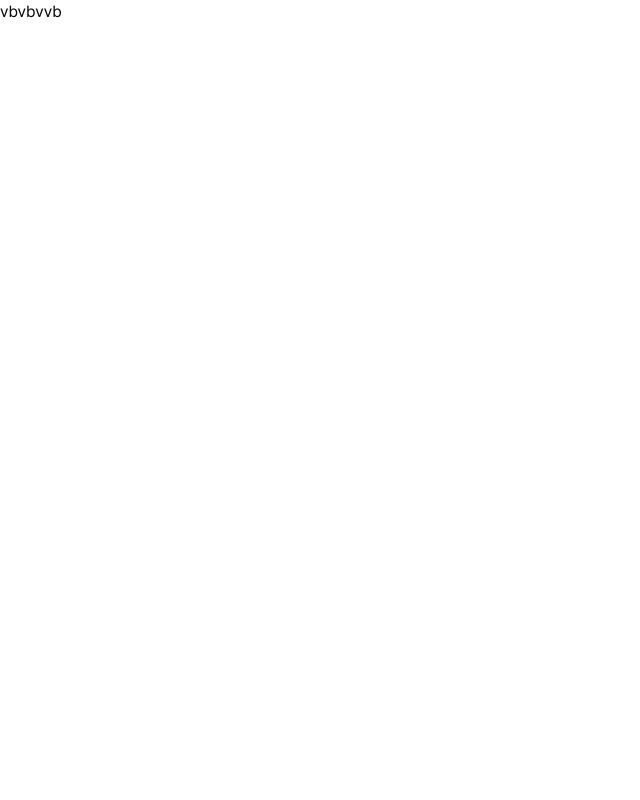
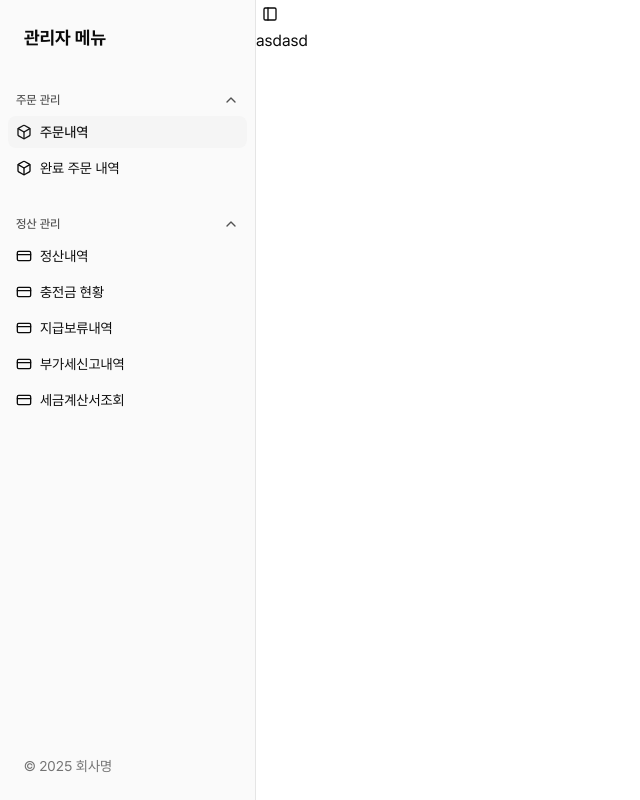
Before and after one commit to eco-dessert-platform/dessert-front-seller, a React (Vite) app: page /orders in a window 1280 px wide. Shown: the whole page, without its empty margins (0-640 px from the left). Built offline with nearby package versions, Linux system fonts and the light colour scheme.

Commit message:
동적 url 규칙 변경

```diff
--- /dev/null
+++ b/src/pages/url/orders/OrdersPage.tsx
@@ -0,0 +1,12 @@
+import Home from 'src/features/Home.tsx'
+import BGSlayout from 'src/shared/layouts/BGSlayout.tsx'
+
+const OrdersPage = () => {
+    return (
+        <BGSlayout>
+            <Home />
+        </BGSlayout>
+    )
+}
+
+export default OrdersPage
--- a/src/shared/layouts/BGSlayout.tsx
+++ b/src/shared/layouts/BGSlayout.tsx
@@ -12,6 +12,7 @@
             <main>
                 <SidebarTrigger />
                 {children}
+            {/*   todo  타이틀 처리 */}
             </main>
         </SidebarProvider>
     )
--- a/src/shared/layouts/BGSside.tsx
+++ b/src/shared/layouts/BGSside.tsx
@@ -75,8 +75,23 @@
 
     return (
         <Sidebar>
-            <SidebarHeader>
-                <h2 className="p-4 text-lg font-bold">관리자 메뉴</h2>
+            <SidebarHeader
+
+            >
+                <h2
+
+                    className="cursor-pointer p-4 text-lg font-bold">
+                    <span
+                        onClick={() => {
+                            navigate('/')
+                        }}
+
+
+                    >
+                관리자 메뉴
+                    </span>
+
+                    </h2>
             </SidebarHeader>
             <SidebarContent>
                 {menu.map((section) => (
```
